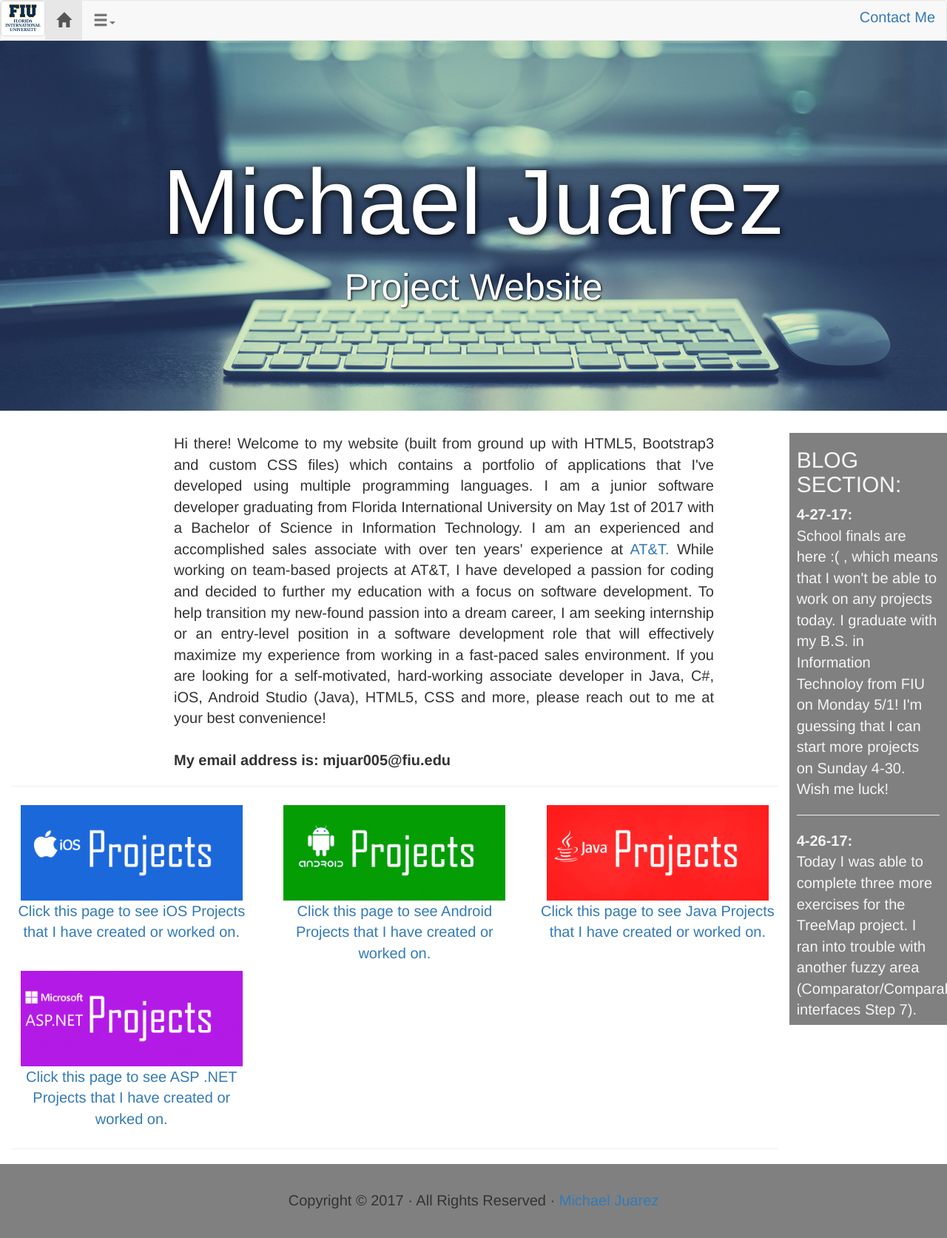
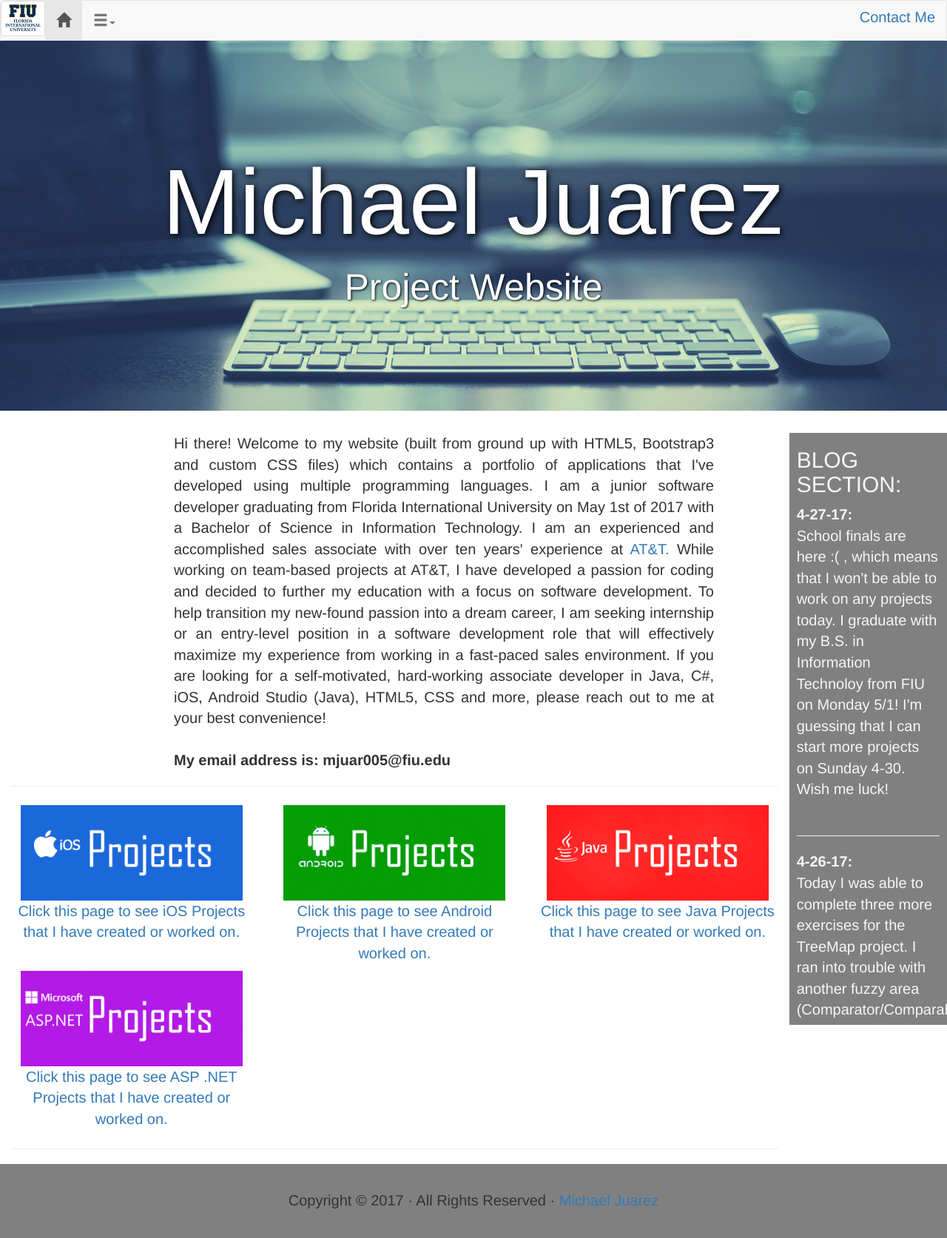
Before and after one commit to MikeJuarez/MikeJuarez.github.io, a Jekyll site: the page index.html, which Jekyll copies as it is, in a window 1280 px wide. Shown: the whole page at 74% size. Built offline with Jekyll 4.4.1, drawn with Linux system fonts in a browser that asks for light colours.

```diff
--- a/index.html
+++ b/index.html
@@ -114,7 +114,8 @@
 
   <h2>BLOG SECTION:</h2>
   <b>4-27-17:</b><br/>
-  School finals are here :( , which means that I won't be able to work on any projects today.  I graduate with my B.S. in Information Technoloy from FIU on Monday 5/1!  I'm guessing that I can start more projects on Sunday 4-30.  Wish me luck!<hr>
+  School finals are here :( , which means that I won't be able to work on any projects today.  I graduate with my B.S. in Information Technoloy from FIU on Monday 5/1!  I'm guessing that I can start more projects on Sunday 4-30.  Wish me luck!
+  <br/><br/><hr>
 
   <b>4-26-17:</b><br/>
   Today I was able to complete three more exercises for the TreeMap project.  I ran into trouble with another fuzzy area (Comparator/Comparable interfaces Step 7).  I've learned that comparator interfaces are great when creating a standalone class that strictly compares two objects.  Instead I implemented the Comparable interface, which inclusively compares another object against itself.  I've uploaded the project to <a href="Java Projects.html">Java Projects</a>.  The github link will obviously be the same as yesterday.
```
